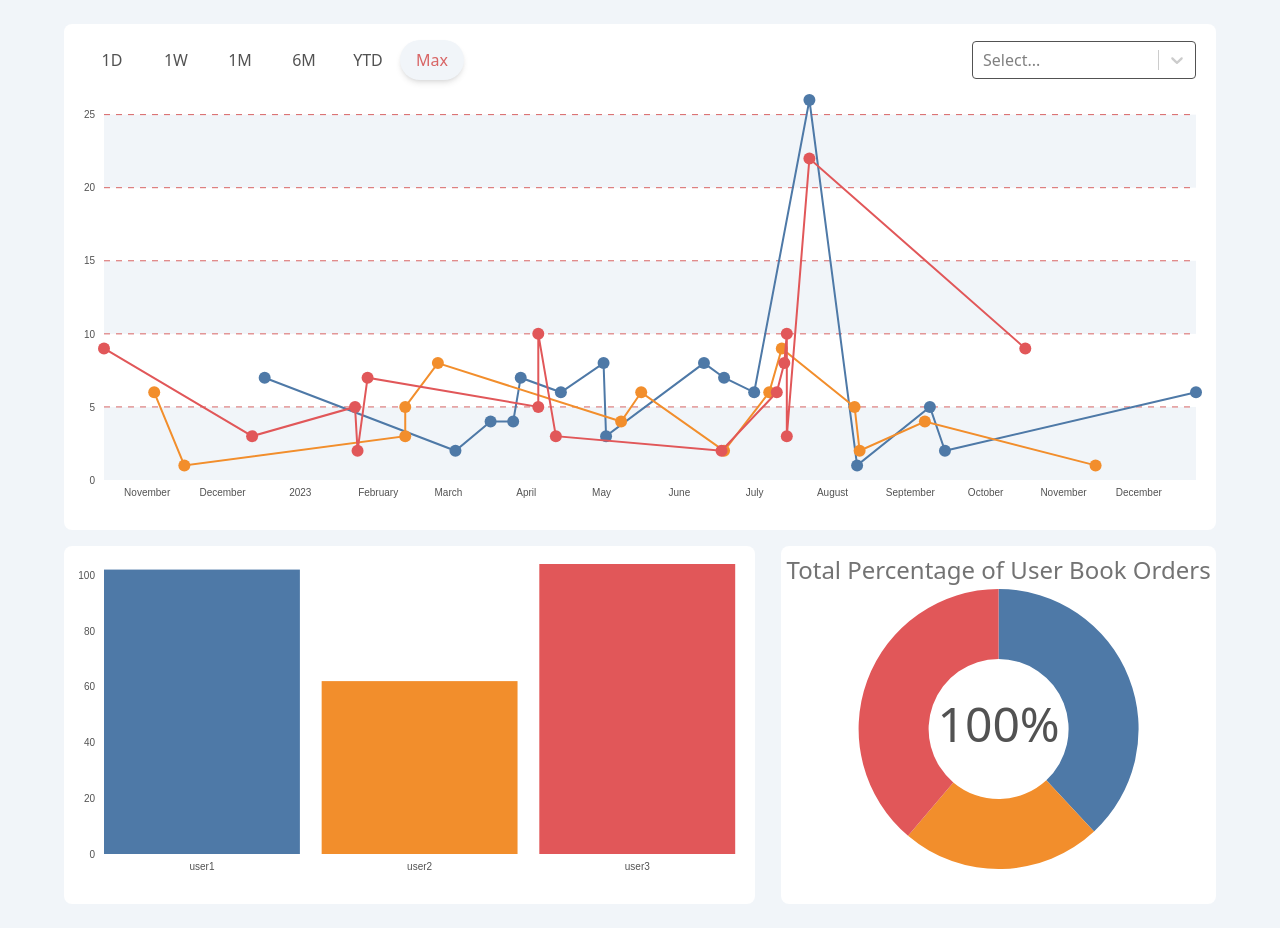
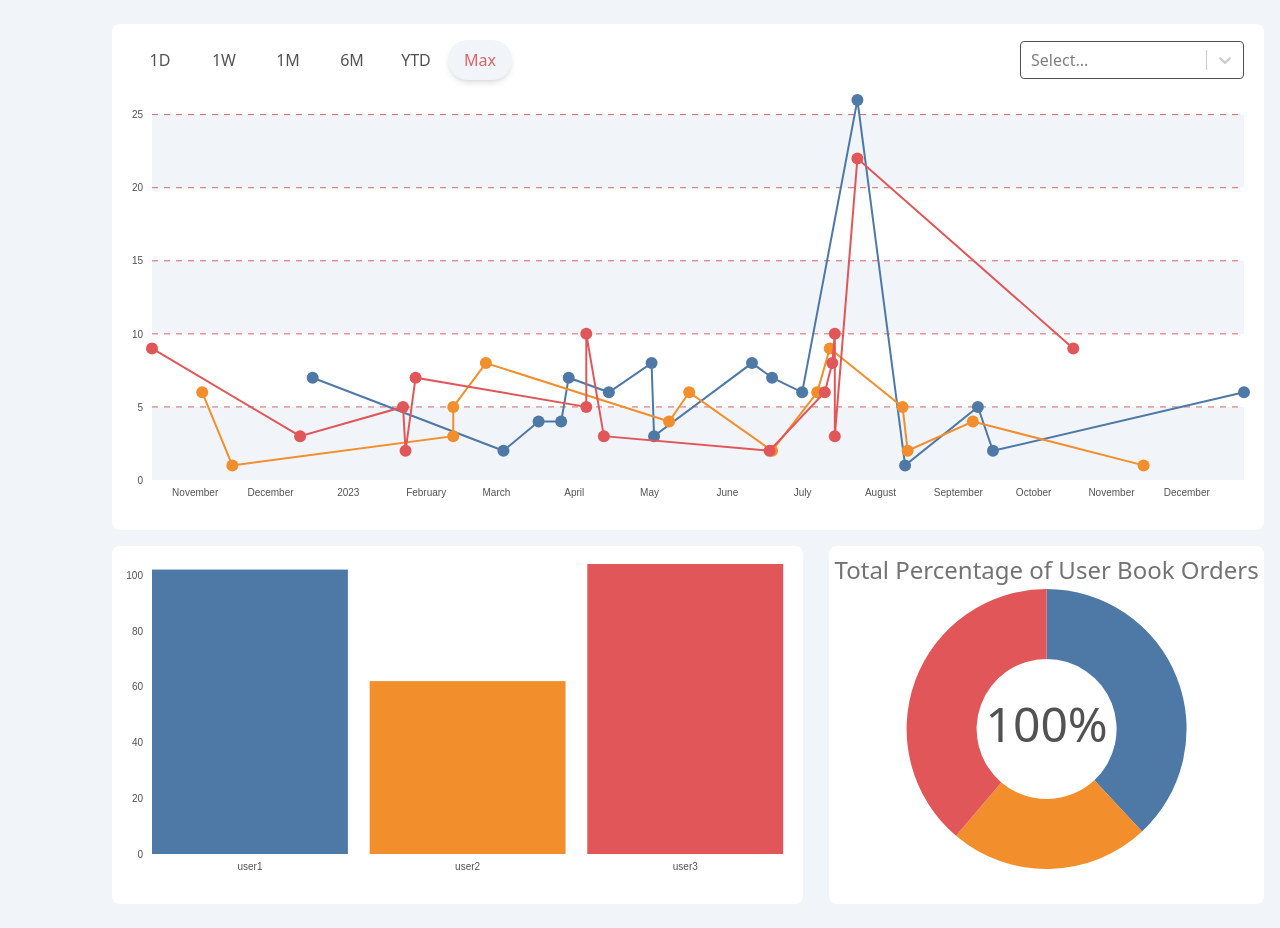
Before and after one commit to francoisdillinger/book_nook_frontend, a React (Vite) app: page / in a window 1280 px wide. Built offline with nearby package versions, Linux system fonts and the light colour scheme.

Commit message:
Update AdminChart component styling

```diff
--- a/src/components/AdminChart.tsx
+++ b/src/components/AdminChart.tsx
@@ -54,7 +54,7 @@ export default function AdminChart() {
 
 	return (
 		<React.Fragment>
-			<div className="flex ml-16">
+			<div className="flex ml-28">
 				<div
 					className="bg-white rounded-lg my-2 pt-2"
 					style={{ width: windowSizeInPixels * 0.9 }}
@@ -109,7 +109,7 @@ export default function AdminChart() {
 				</div>
 			</div>
 			<div
-				className="flex ml-16 justify-between"
+				className="flex ml-28 justify-between"
 				style={{ width: windowSizeInPixels * 0.9 }}
 			>
 				<div className="bg-white rounded-lg my-2 pt-2">
```
